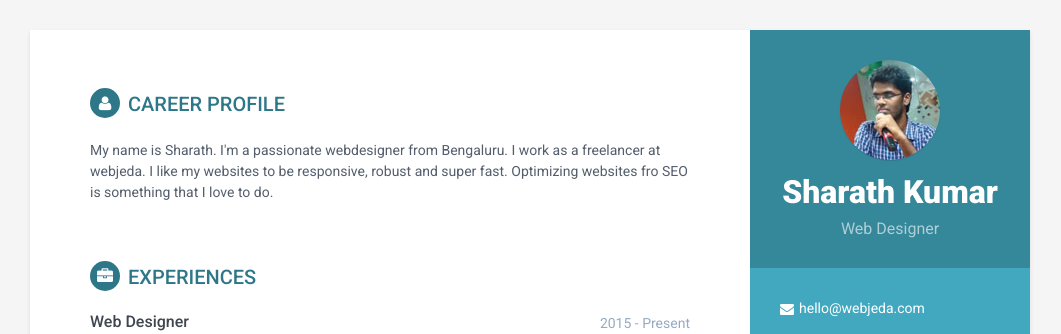
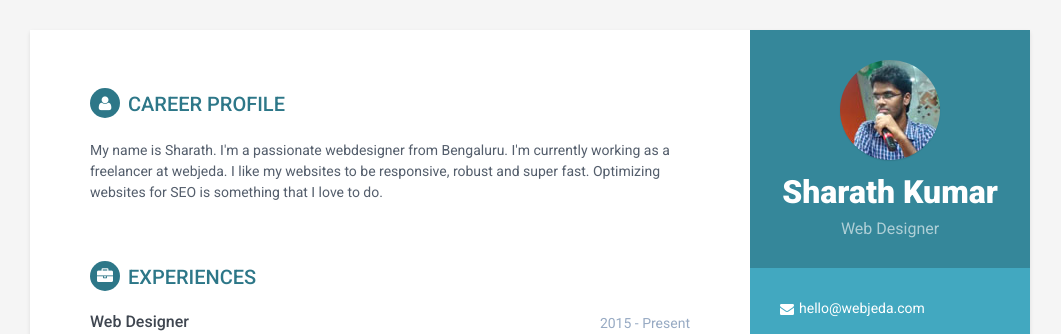
Before and after one commit to sharu725/resume, a Jekyll site: the page built from index.html, in a window 1280 px wide. Shown: the top 334 px of the page, without its empty margins (110-1171 px from the left). Built offline with Jekyll 4.4.1, drawn with Linux system fonts in a browser that asks for light colours.

Commit message:
Update _config.yml

```diff
--- a/_config.yml
+++ b/_config.yml
@@ -14,7 +14,7 @@ theme_skin: # blue turquoise green berry orange ceramic
 name: Sharath Kumar
 tagline: Web Designer
 pic: sharath-100x2.jpg  #place a 100x100 picture inside /assets/images/ folder and provide the name of the file below
-summary: "My name is Sharath. I'm a passionate webdesigner from Bengaluru. I work as a freelancer at webjeda. I like my websites to be responsive, robust and super fast. Optimizing websites fro SEO is something that I love to do."
+summary: "My name is Sharath. I'm a passionate webdesigner from Bengaluru. I'm currently working as a freelancer at webjeda. I like my websites to be responsive, robust and super fast. Optimizing websites for SEO is something that I love to do."
 
 
 # Sidebar links
```
